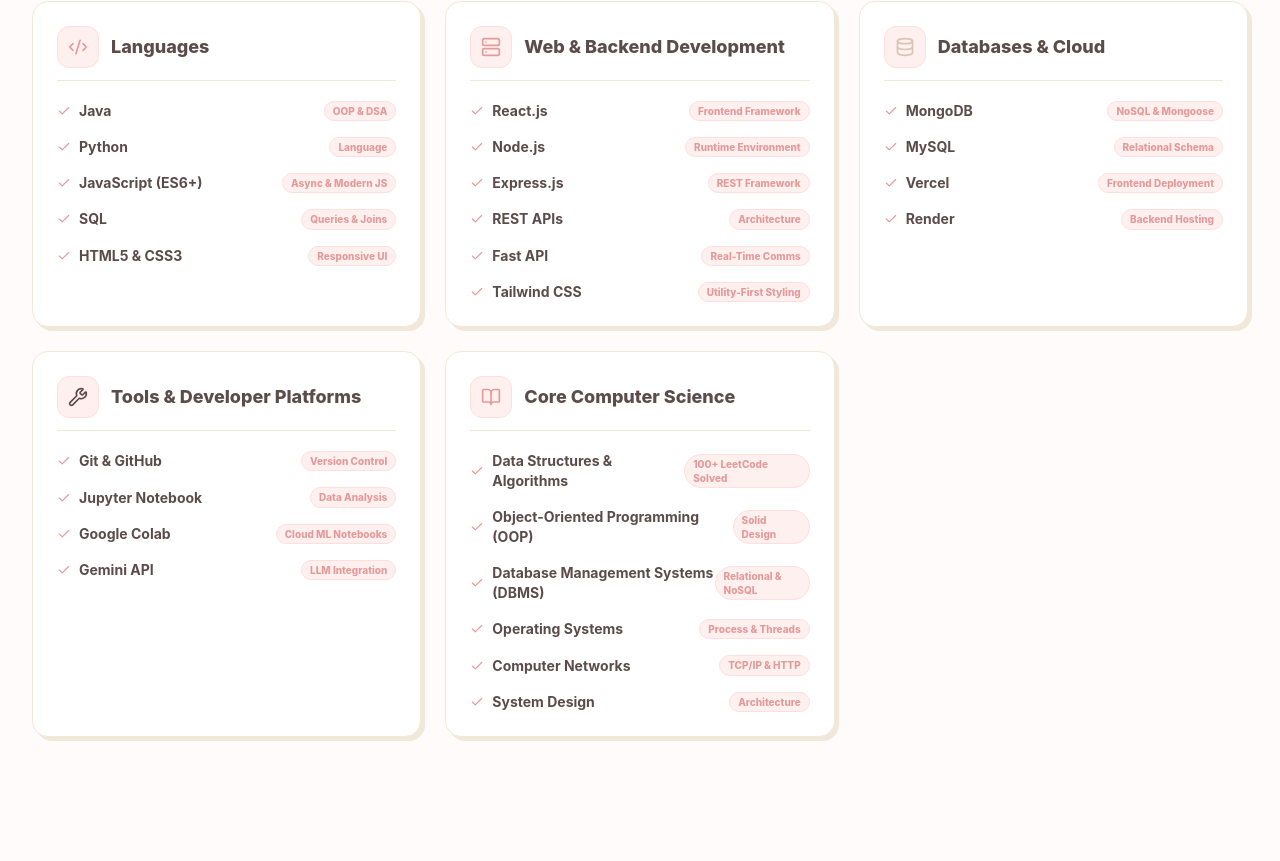
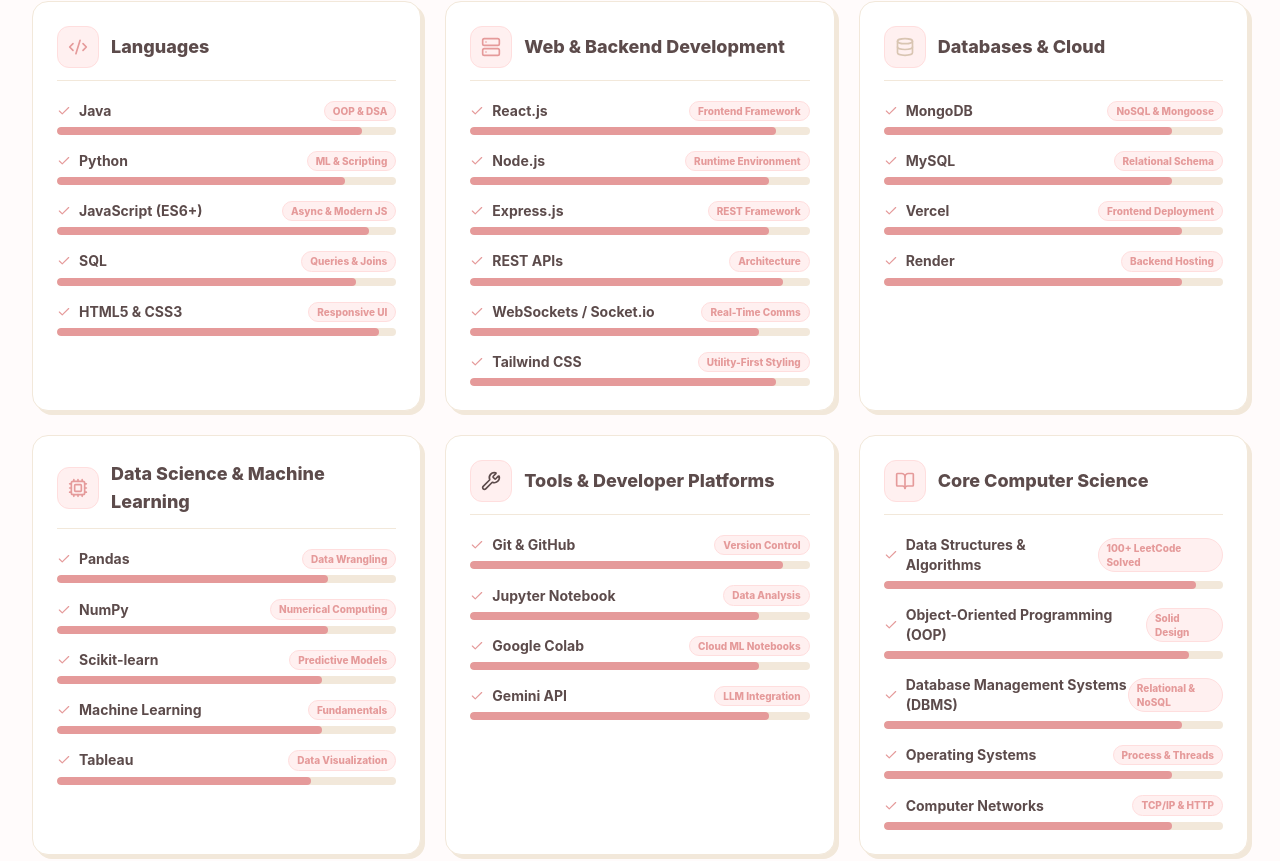
Before and after one commit to aditieishh/aditisportfolio, a React (Vite) app: page / in a window 1280 px wide. Shown: the part 1834-2695 px from the top of the page. Built offline with nearby package versions, Linux system fonts and the light colour scheme.

Commit message:
Update portfolio data with new project and skills
Updated resume URL and enhanced the about section. Added a new project 'Story Generator' with detailed descriptions and key highlights. Updated skills categories with proficiency levels.

```diff
--- a/src/data/portfolioData.ts
+++ b/src/data/portfolioData.ts
@@ -11,9 +11,9 @@
   githubUsername: "aditieishh",
   linkedin: "https://linkedin.com/in/aditi-pallai",
   leetcode: "https://leetcode.com/u/aditipallai2",
-  resumeUrl: "https://drive.google.com/file/d/11fgYRFQqcAlS2fbXnqLRznl57RfTrSUR/view?usp=sharing",
+  resumeUrl: "https://drive.google.com/file/d/1UMd1-d36iywI7nM1MtNbJgtVrsnRZlBy/view?usp=sharing",
   status: "Seeking SDE / Full Stack Developer Roles",
-  about: `Software Development Engineer aspirant with hands-on development experience building real-time, API-driven web applications. Strong foundation in Data Structures, Algorithms, OOP,System Design and Database Management. Passionate about engineering clean, scalable, production-grade software with seamless user experiences.`,
+  about: `Software Development Engineer aspirant with hands-on full-stack development experience building real-time, REST API-driven web applications. Strong foundation in Data Structures, Algorithms, OOP, and Database Management. Passionate about engineering clean, scalable, production-grade software with seamless user experiences.`,
 };
 
 export const PROJECTS_DATA: Project[] = [
@@ -73,6 +73,25 @@
     ],
     featured: true,
     demoType: "url-shortener"
+  },
+  {
+    id: "story-generator",
+    title: "Story Generator",
+    subtitle: "Full-Stack Interactive LLM Story Platform",
+    description: "Full-stack interactive story generator using FastAPI, React, and LLM-based generation with an async job-queue architecture and structured narrative tree schema.",
+    longDescription: "Engineered an interactive branching narrative app using FastAPI, React, and LLMs. Built an async job-queue architecture (background tasks + polling) to maintain high API responsiveness during multi-second LLM calls. Supports multi-provider LLMs (Ollama local dev, Gemini API production) with LangChain PydanticOutputParser for validated structured schemas and SQLite recursive story trees via SQLAlchemy.",
+    category: "AI Powered",
+    githubUrl: "https://github.com/aditieishh/story_generator",
+    liveUrl: "https://story-generator-frontend-s17d.onrender.com/",
+    technologies: ["React.js", "FastAPI", "LangChain", "Ollama (llama3.2)", "Google Gemini API", "SQLAlchemy", "SQLite", "REST APIs"],
+    keyHighlights: [
+      "Built a full-stack interactive story generator using FastAPI, React, and LLM-based generation, with an async job-queue architecture (background tasks + polling) so the API stays responsive during multi-second generation calls",
+      "Implemented multi-provider LLM support, local inference via Ollama for development, Google Gemini API for production using LangChain's PydanticOutputParser to enforce a validated, structured story schema",
+      "Modeled branching story data as a recursive node tree in SQLite via SQLAlchemy, supporting winning and losing narrative paths",
+      "Diagnosed and resolved a chain of production issues independently — CORS misconfiguration, stale DB schema, and a deprecated model version deploying frontend and backend separately on Render"
+    ],
+    featured: true,
+    demoType: "story-generator"
   }
 ];
 
@@ -81,57 +100,65 @@
     title: "Languages",
     iconName: "Code2",
     skills: [
-      { name: "Java",  badge: "OOP & DSA" },
-      { name: "Python",  badge: "Language" },
-      { name: "JavaScript (ES6+)",  badge: "Async & Modern JS" },
-      { name: "SQL",  badge: "Queries & Joins" },
-      { name: "HTML5 & CSS3",  badge: "Responsive UI" }
+      { name: "Java", level: 90, badge: "OOP & DSA" },
+      { name: "Python", level: 85, badge: "ML & Scripting" },
+      { name: "JavaScript (ES6+)", level: 92, badge: "Async & Modern JS" },
+      { name: "SQL", level: 88, badge: "Queries & Joins" },
+      { name: "HTML5 & CSS3", level: 95, badge: "Responsive UI" }
     ]
   },
   {
     title: "Web & Backend Development",
     iconName: "Server",
     skills: [
-      { name: "React.js",  badge: "Frontend Framework" },
-      { name: "Node.js",  badge: "Runtime Environment" },
-      { name: "Express.js",  badge: "REST Framework" },
-      { name: "REST APIs", badge: "Architecture" },
-      { name: "Fast API",  badge: "Real-Time Comms" },
-      { name: "Tailwind CSS",  badge: "Utility-First Styling" }
+      { name: "React.js", level: 90, badge: "Frontend Framework" },
+      { name: "Node.js", level: 88, badge: "Runtime Environment" },
+      { name: "Express.js", level: 88, badge: "REST Framework" },
+      { name: "REST APIs", level: 92, badge: "Architecture" },
+      { name: "WebSockets / Socket.io", level: 85, badge: "Real-Time Comms" },
+      { name: "Tailwind CSS", level: 90, badge: "Utility-First Styling" }
     ]
   },
   {
     title: "Databases & Cloud",
     iconName: "Database",
     skills: [
-      { name: "MongoDB",  badge: "NoSQL & Mongoose" },
-      { name: "MySQL",  badge: "Relational Schema" },
-      { name: "Vercel",  badge: "Frontend Deployment" },
-      { name: "Render",  badge: "Backend Hosting" }
+      { name: "MongoDB", level: 85, badge: "NoSQL & Mongoose" },
+      { name: "MySQL", level: 85, badge: "Relational Schema" },
+      { name: "Vercel", level: 88, badge: "Frontend Deployment" },
+      { name: "Render", level: 88, badge: "Backend Hosting" }
     ]
   },
-
+  {
+    title: "Data Science & Machine Learning",
+    iconName: "Cpu",
+    skills: [
+      { name: "Pandas", level: 80, badge: "Data Wrangling" },
+      { name: "NumPy", level: 80, badge: "Numerical Computing" },
+      { name: "Scikit-learn", level: 78, badge: "Predictive Models" },
+      { name: "Machine Learning", level: 78, badge: "Fundamentals" },
+      { name: "Tableau", level: 75, badge: "Data Visualization" }
+    ]
+  },
   {
     title: "Tools & Developer Platforms",
     iconName: "Wrench",
     skills: [
-      { name: "Git & GitHub",  badge: "Version Control" },
-      { name: "Jupyter Notebook",  badge: "Data Analysis" },
-      { name: "Google Colab",  badge: "Cloud ML Notebooks" },
-      { name: "Gemini API",  badge: "LLM Integration" }
+      { name: "Git & GitHub", level: 92, badge: "Version Control" },
+      { name: "Jupyter Notebook", level: 85, badge: "Data Analysis" },
+      { name: "Google Colab", level: 85, badge: "Cloud ML Notebooks" },
+      { name: "Gemini API", level: 88, badge: "LLM Integration" }
     ]
   },
   {
     title: "Core Computer Science",
     iconName: "BookOpen",
     skills: [
-      { name: "Data Structures & Algorithms",  badge: "100+ LeetCode Solved" },
-      { name: "Object-Oriented Programming (OOP)",  badge: "Solid Design" },
-      { name: "Database Management Systems (DBMS)",  badge: "Relational & NoSQL" },
-      { name: "Operating Systems",  badge: "Process & Threads" },
-      { name: "Computer Networks",  badge: "TCP/IP & HTTP" },
-      { name: "System Design",  badge: "Architecture" },
-
+      { name: "Data Structures & Algorithms", level: 92, badge: "100+ LeetCode Solved" },
+      { name: "Object-Oriented Programming (OOP)", level: 90, badge: "Solid Design" },
+      { name: "Database Management Systems (DBMS)", level: 88, badge: "Relational & NoSQL" },
+      { name: "Operating Systems", level: 85, badge: "Process & Threads" },
+      { name: "Computer Networks", level: 85, badge: "TCP/IP & HTTP" }
     ]
   }
 ];
```
